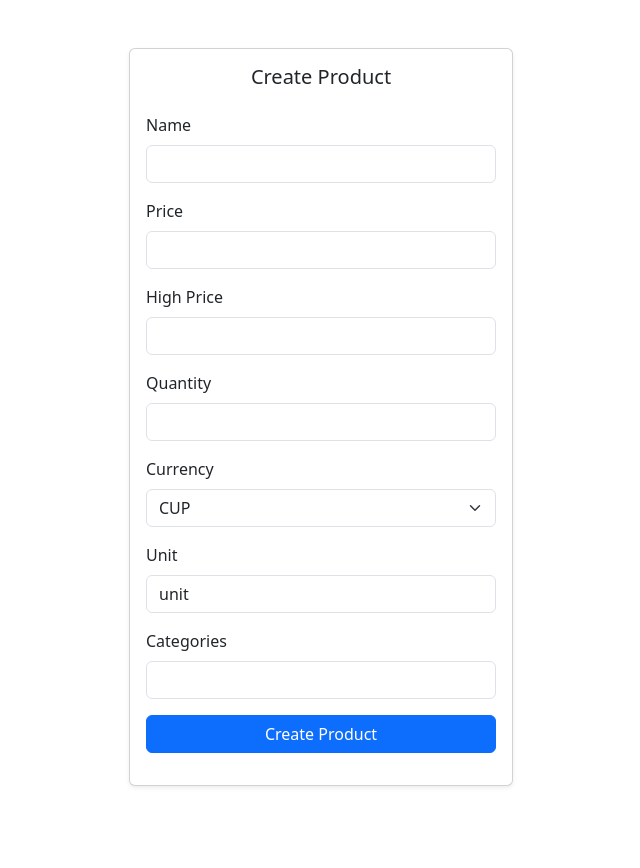
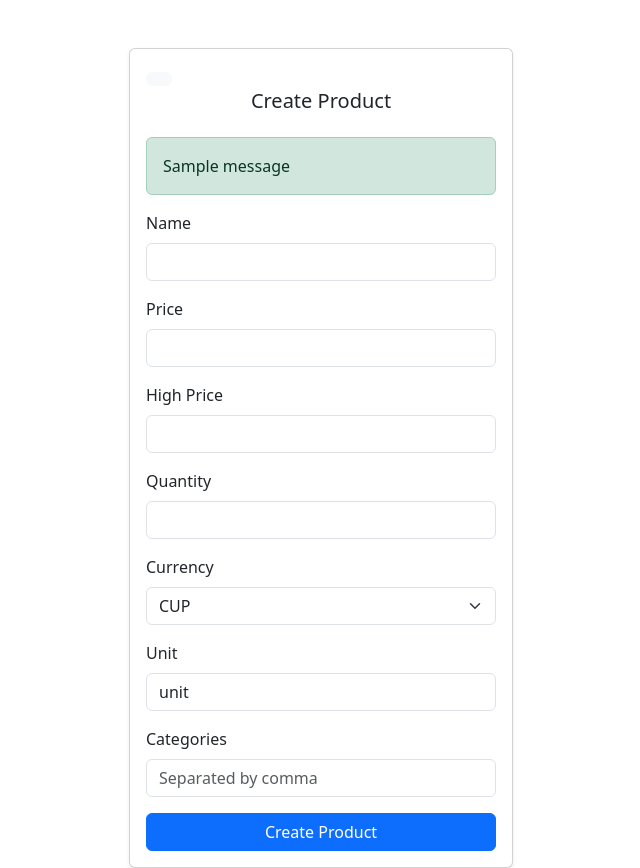
Before and after one commit to keni2002/RevendeApp, a Django app: page /add/ in a window 1280 px wide. Shown: the part 59-927 px from the top of the page, without its empty margins (319-959 px from the left). Before the commit the page ends 846 px from the top, so only its background shows below. Run offline with Django 5.2, Linux system fonts and the light colour scheme; a user stored in the database is signed in; tables that the repository leaves empty hold one stand-in row (values such as "Sample post"); grey boxes marked "Sample" are stand-in pictures; one stand-in notice (Sample message) is shown; some libraries are stand-ins or nearby versions.

Commit message:
+ create product func + bootstrap offline

```diff
--- a/resell/admin.py
+++ b/resell/admin.py
@@ -6,3 +6,4 @@ from .models import Product
 class ProductForm(admin.ModelAdmin):
      list_display = ['name', 'retailer', 'price', 'high_price', 'quantity', 'currency', 'unit']
      raw_id_fields = ['retailer']
+     exclude = ['sold_quantity']
--- a/resell/forms.py
+++ b/resell/forms.py
@@ -4,5 +4,5 @@ from .models import Product
 class ProductForm(forms.ModelForm):
     class Meta:
         model = Product
-        fields = ['name', 'retailer', 'price', 'high_price', 'quantity', 'currency', 'unit', 'categories']
+        fields = ['name', 'price', 'high_price', 'quantity', 'currency', 'unit', 'categories']
         widgets = {'categories': forms.TextInput(attrs={'placeholder': 'Categories separated by comma'})}
--- a/resell/templates/products/product_add.html
+++ b/resell/templates/products/product_add.html
@@ -6,9 +6,32 @@
 <div class="container d-flex justify-content-center align-items-start vh-100">
     <div class="card shadow-sm mt-5" style="width: 24rem;">
         <div class="card-body">
+        <div class="flex-row justify-content-between ">
+            <a href="{% url "resell:products" %}">
+            <button type="button" class="btn btn-light">
+                <i class="bi bi-arrow-left-short fs-2">
+                </i>
+            </button>
+            </a>
+
             <h5 class="card-title text-center mb-4">Create Product</h5>
+        </div>
+
             <form method="post">
                 {% csrf_token %}
+                {% if messages %}
+                    {% for message in messages %}
+                        <div class="alert alert-{{ message.tags }}">{{ message }}</div>
+                    {% endfor %}
+                {% endif %}
+                {% if form.non_field_errors %}
+                <div class="alert alert-danger">
+                    {% for error in form.non_field_errors %}
+                        <p>{{ error }}</p>
+                    {% endfor %}
+                </div>
+                {% endif %}
+
                 <div class="mb-3">
                     <label for="id_name" class="form-label">Name</label>
                     <input type="text" class="form-control" id="id_name" name="name">
@@ -75,7 +98,7 @@
 
                 <div class="mb-3">
                     <label for="id_categories" class="form-label">Categories</label>
-                    <input type="text" class="form-control" id="id_categories" name="categories">
+                    <input type="text" class="form-control" id="id_categories" name="categories"  placeholder="Separated by comma">
                     {% if form.categories.errors %}
                         <div class="text-danger">
                             {{ form.categories.errors }}
--- a/templates/base.html
+++ b/templates/base.html
@@ -3,16 +3,20 @@
 {% load django_bootstrap5 %}
 
 {# Load CSS and JavaScript #}
-{% bootstrap_css %}
-{% bootstrap_javascript %}
+{#{% bootstrap_css %}#}
+{#{% bootstrap_javascript %}#}
 
 
 <!DOCTYPE html>
 <html>
     <head>
         <title>{% block title %}{% endblock title %}</title>
+
+{#        <link rel="stylesheet" href="https://cdn.jsdelivr.net/npm/bootstrap-icons@1.11.3/font/bootstrap-icons.min.css">#}
+        <link href="{% static 'btsrap/css/bootstrap.min.css' %}" rel="stylesheet">
+        <link href="{% static 'btsrap_icon/font/bootstrap-icons.min.css' %}" rel="stylesheet">
         <link rel="stylesheet" href="{% static 'css/base.css' %}">
-        <link rel="stylesheet" href="https://cdn.jsdelivr.net/npm/bootstrap-icons@1.11.3/font/bootstrap-icons.min.css">
+
     </head>
     <body>
         {% include "navbar.html" %}
@@ -24,5 +28,6 @@
             {% block content %}
             {% endblock %}
         </div>
+        <script src="{% static 'btsrap/js/bootstrap.bundle.min.js' %}"></script>
     </body>
 </html>
--- a/templates/navbar.html
+++ b/templates/navbar.html
@@ -11,7 +11,7 @@
                     <a class="nav-link{% if section == 'dashboard' %} active{% endif %} text-white" aria-current="page" href="{% url 'dashboard' %}">Dashboard</a>
                 </li>
                 <li class="nav-item">
-                    <a class="nav-link{% if section == 'products' %} active{% endif %}  text-white" href="#">Products</a>
+                    <a class="nav-link{% if section == 'products' %} active{% endif %}  text-white" href="{% url "resell:products" %}">Products</a>
                 </li>
             </ul>
             {% if request.user.is_authenticated %}
```
Also changed, not shown: 1 other file.
